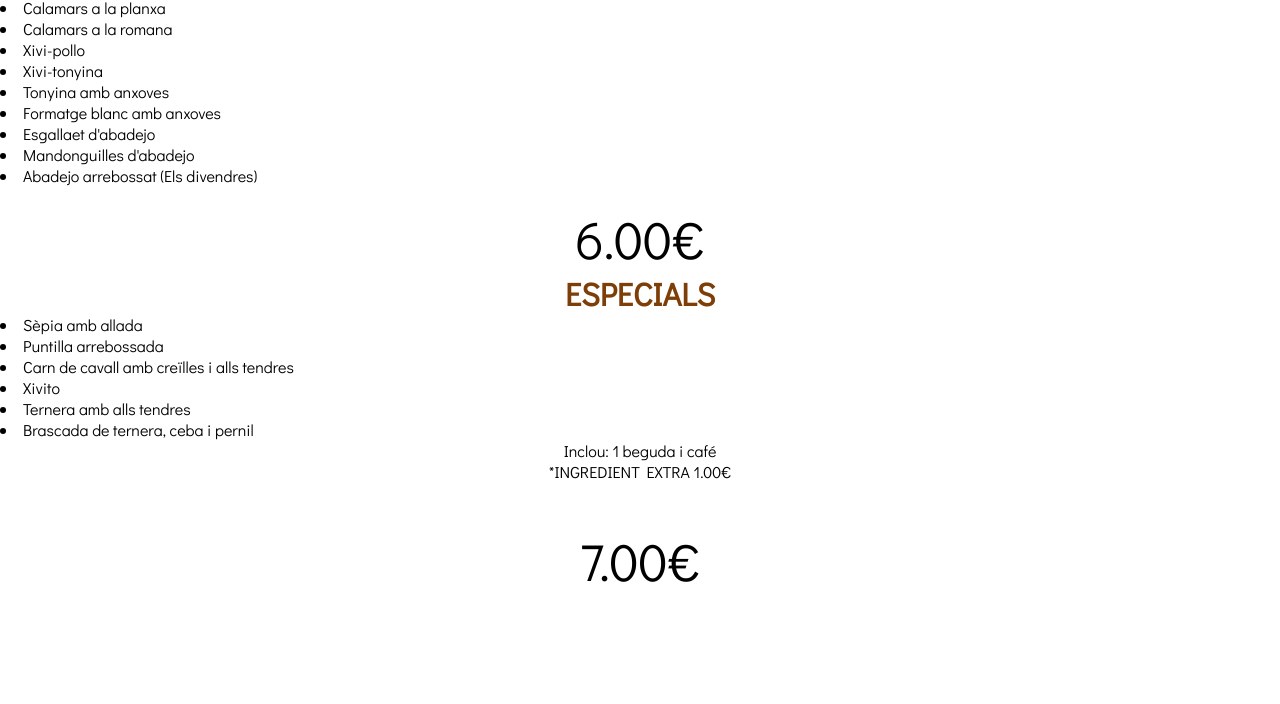
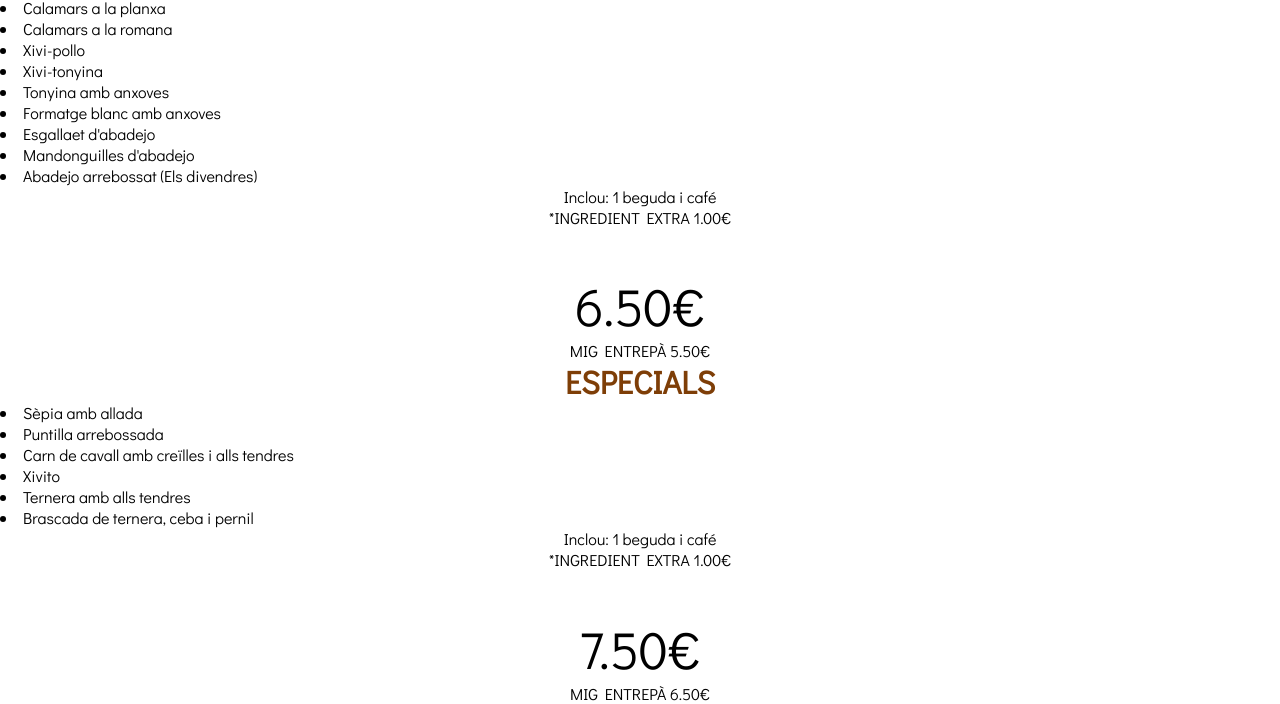
Before and after one commit to ensabar/Sequial20, a plain HTML site: page ESMORZARS.html in a window 1280 px wide. Shown: the part 349-1053 px from the top of the page. Before the commit the page ends 944 px from the top, so only its background shows below. Drawn offline with Linux system fonts and the light colour scheme.

Commit message:
Modificar precio almuerzo

```diff
--- a/ESMORZARS.html
+++ b/ESMORZARS.html
@@ -65,8 +65,10 @@
 
 	<li>Abadejo arrebossat (Els divendres)</li>
 </div>
-
-<p class="precio_menu" style="padding-top: 1.5vw;">6.00€</p>
+<p class="gluten">Inclou: 1 beguda i café</p>
+<p class="gluten" style="padding-bottom: 2vw;">*INGREDIENT EXTRA 1.00€</p>
+<p class="precio_menu" style="padding-top: 1.5vw;">6.50€</p>
+<p class="gluten">MIG ENTREPÀ 5.50€</p>
 
 	<h1>ESPECIALS</h1>
 <div class="menu">
@@ -81,8 +83,8 @@
 <p class="gluten">Inclou: 1 beguda i café</p>
 <p class="gluten" style="padding-bottom: 2vw;">*INGREDIENT EXTRA 1.00€</p>
 
-<p class="precio_menu" style="padding-top: 1.5vw;">7.00€</p>
-
+<p class="precio_menu" style="padding-top: 1.5vw;">7.50€</p>
+<p class="gluten">MIG ENTREPÀ 6.50€</p>
 
 
 
```
